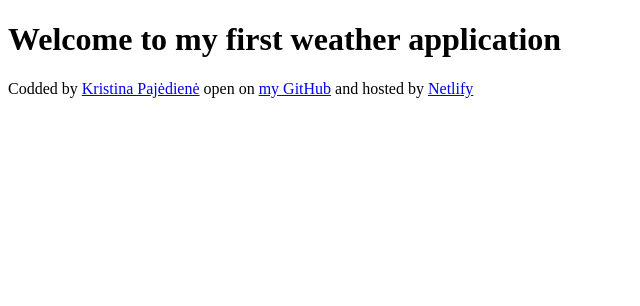
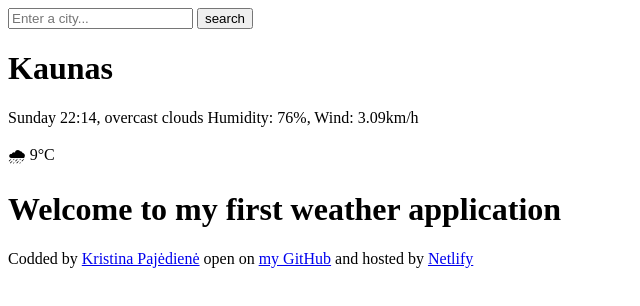
Before and after one commit to krispaje/meteo-app, a plain HTML site: page index.html in a window 1280 px wide. Shown: the whole page, without its empty margins (0-640 px from the left). Drawn offline with Linux system fonts and the light colour scheme.

Commit message:
Basic HTML added

```diff
--- a/index.html
+++ b/index.html
@@ -6,6 +6,19 @@
     <title>Weather application</title>
   </head>
   <body>
+    <header>
+      <form>
+        <input type="search" placeholder="Enter a city..." required />
+        <input type="submit" value="search" />
+      </form>
+    </header>
+    <main>
+      <div>
+        <h1>Kaunas</h1>
+        <p>Sunday 22:14, overcast clouds Humidity: 76%, Wind: 3.09km/h</p>
+      </div>
+      <div>🌧 9°C</div>
+    </main>
     <h1>Welcome to my first weather application</h1>
     <footer>
       Codded by
```
